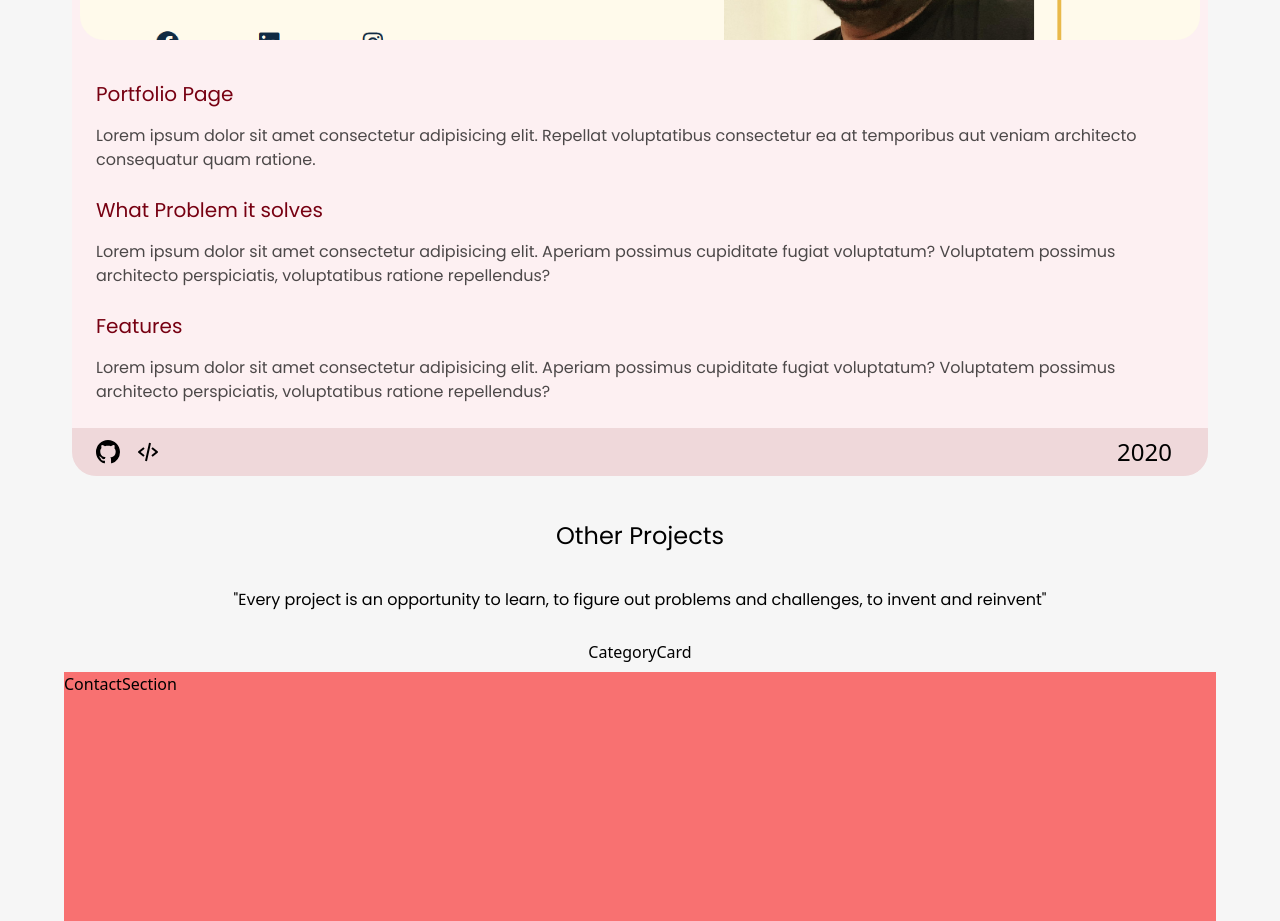
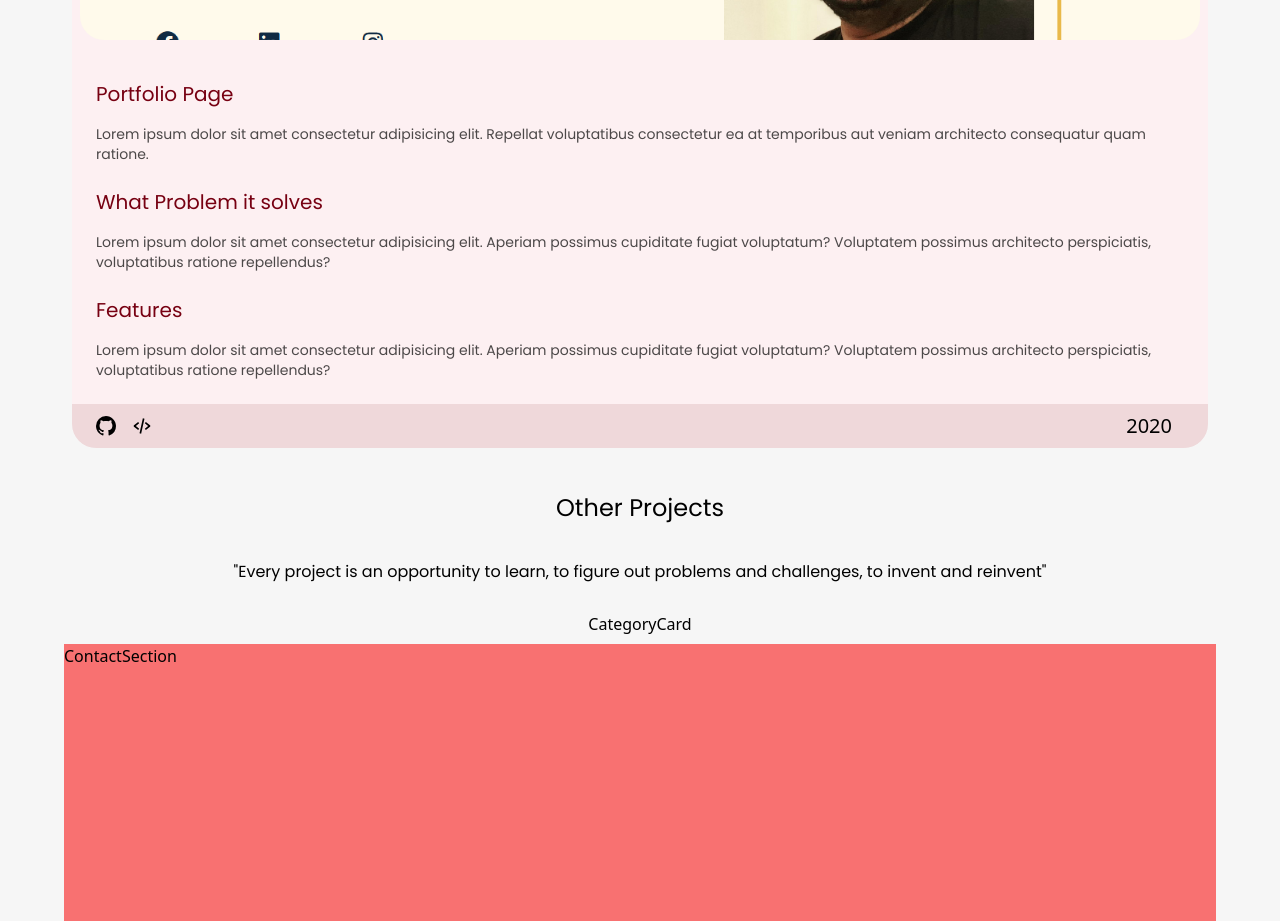
Before and after one commit to iamadityamall/personal-portfolio, a React (Create React App) app: page / in a window 1280 px wide. Shown: the part 2060-2981 px from the top of the page. Built offline with nearby package versions, Linux system fonts and the light colour scheme.

Commit message:
project card updated

```diff
--- a/src/components/ProjectsCard.jsx
+++ b/src/components/ProjectsCard.jsx
@@ -18,7 +18,7 @@ const ProjectsCard = () => {
       <div className="text-left flex flex-col space-y-4 font-Poppins p-6">
         <div className="flex flex-col space-y-2">
           <h1 className="py-2 text-xl text-darkPurple">Portfolio Page</h1>
-          <p className="text-black/70">
+          <p className="text-black/70 text-sm">
             Lorem ipsum dolor sit amet consectetur adipisicing elit. Repellat
             voluptatibus consectetur ea at temporibus aut veniam architecto
             consequatur quam ratione.
@@ -28,7 +28,7 @@ const ProjectsCard = () => {
           <h1 className="py-2 text-xl text-darkPurple">
             What Problem it solves
           </h1>
-          <p className="text-black/70">
+          <p className="text-black/70 text-sm">
             Lorem ipsum dolor sit amet consectetur adipisicing elit. Aperiam
             possimus cupiditate fugiat voluptatum? Voluptatem possimus
             architecto perspiciatis, voluptatibus ratione repellendus?
@@ -36,7 +36,7 @@ const ProjectsCard = () => {
         </div>
         <div className="flex flex-col space-y-2">
           <h1 className="py-2 text-xl text-darkPurple">Features</h1>
-          <p className="text-black/70">
+          <p className="text-black/70 text-sm">
             Lorem ipsum dolor sit amet consectetur adipisicing elit. Aperiam
             possimus cupiditate fugiat voluptatum? Voluptatem possimus
             architecto perspiciatis, voluptatibus ratione repellendus?
@@ -45,7 +45,7 @@ const ProjectsCard = () => {
       </div>
       {/* footer */}
       <div className="flex flex-col justify-between bg-darkPurple/10 items-center">
-        <div className="px-6 text-2xl flex space-x-2 w-full justify-between">
+        <div className="px-6 text-xl flex space-x-2 w-full justify-between">
           <div className="flex items-center space-x-4">
             <VscGithubInverted />
             <BiCodeAlt />
```
